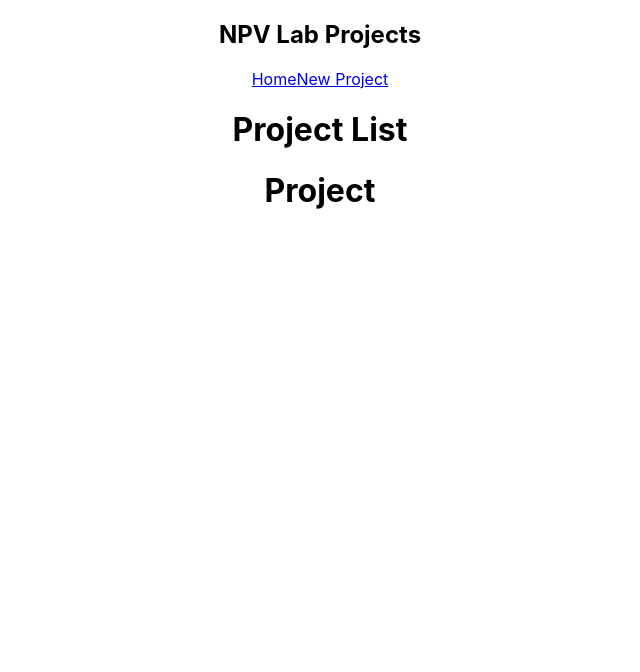
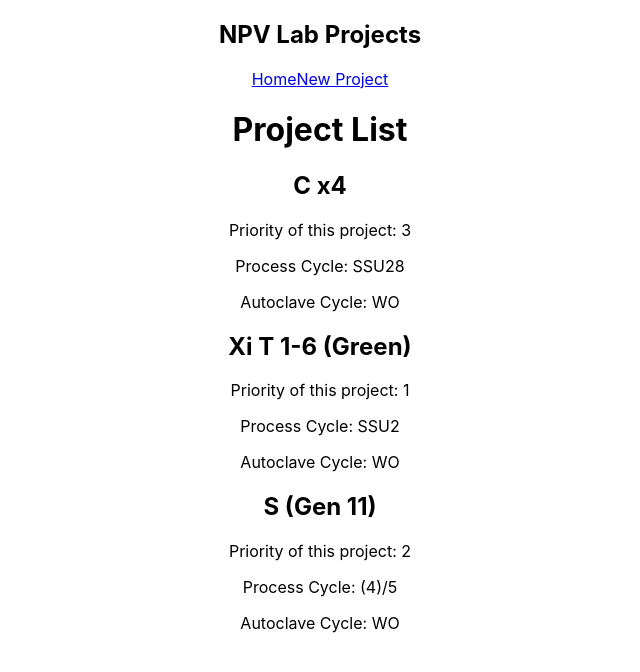
Before and after one commit to aria-abad/smart-board, a React (Create React App) app: page / in a window 1280 px wide. Shown: the top 672 px of the page, without its empty margins (320-960 px from the left). Built offline with nearby package versions, Linux system fonts and the light colour scheme.

Commit message:
update the project to show

```diff
--- a/src/App.js
+++ b/src/App.js
@@ -2,14 +2,14 @@ import {useState} from 'react';
 import './App.css';
 import Navbar from './components/Navbar'
 import ProjecList from './components/ProjecList';
-// import {v4 as uuidv4} from 'uuid';
+import {v4 as uuidv4} from 'uuid';
 
 function App() {
 
   const [projects, setProjects] = useState([
-    {id: 1, priority: 3, cycle: 'SSU28', instrument: 'Cadiere x4', autoclave: 'WO', completion: {soak: '--', medisafe:'--', autoclave:'--'}, note:'with owner', contact:'Halie'},
-    {id: 2, priority: 1, cycle: 'SSU2', instrument: 'Xi Tenaculum 1-6 (Green)', autoclave: 'WO', completion: {soak: '--', medisafe:'--', autoclave:'--'}, note:'', contact:'Aparna'},
-    {id: 3, priority: 2, cycle: '(4)/5', instrument: 'Skywalker LND (Gen 11)', autoclave: 'WO', completion: {soak: '--', medisafe:'--', autoclave:'--'}, note:'waiting for pickup', contact:'David M.'}
+    {id: uuidv4(), priority: 3, cycle: 'SSU28', instrument: 'C x4', autoclave: 'WO', completion: {soak: '--', medisafe:'--', autoclave:'--'}, note:'with owner', contact:'Halie'},
+    {id: uuidv4(), priority: 1, cycle: 'SSU2', instrument: 'Xi T 1-6 (Green)', autoclave: 'WO', completion: {soak: '--', medisafe:'--', autoclave:'--'}, note:'', contact:'Aparna'},
+    {id: uuidv4(), priority: 2, cycle: '(4)/5', instrument: 'S (Gen 11)', autoclave: 'WO', completion: {soak: '--', medisafe:'--', autoclave:'--'}, note:'waiting for pickup', contact:'David M.'}
   ])
 
   return (
--- a/src/components/Projec.js
+++ b/src/components/Projec.js
@@ -1,9 +1,12 @@
 import React from 'react'
 
-export default function Projec() {
+export default function Projec({ project }) {
     return (
-        <div>
-            <h1>Project</h1>
+        <div className="project-preview">
+            <h2>{ project.instrument }</h2>
+            <p>Priority of this project: { project.priority}</p>
+            <p>Process Cycle: { project.cycle }</p>
+            <p>Autoclave Cycle: { project.autoclave }</p>
         </div>
     )
 }
--- a/src/components/ProjecList.js
+++ b/src/components/ProjecList.js
@@ -3,9 +3,9 @@ import Projec from './Projec'
 
 export default function ProjecList({ projects }) {
     return (
-        <div>
+        <div className="projectList">
             <h1>Project List</h1>
-            <Projec />
+            {projects.map(project => <Projec key={project.id} project={project} /> )}
         </div>
     )
 }
```
